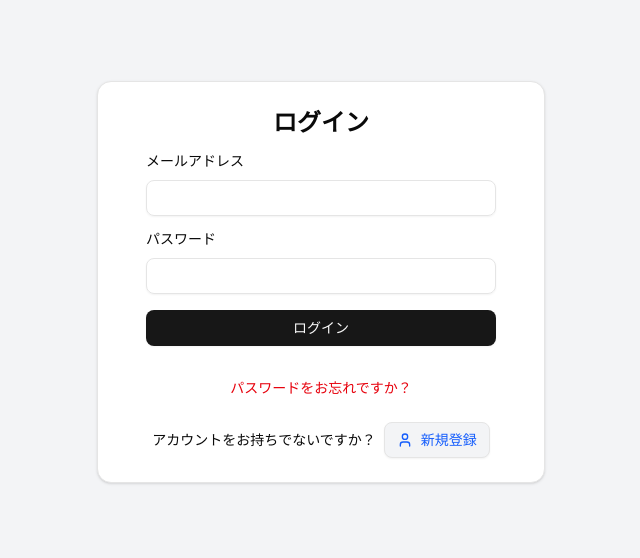
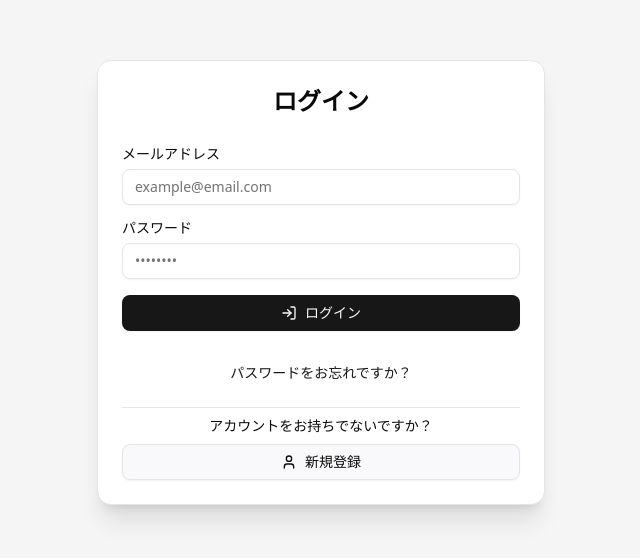
Before and after one commit to phyu-yuime/dashborad-app, a Next.js app: page / in a window 1280 px wide. Shown: the part 118-676 px from the top of the page, without its empty margins (319-959 px from the left). Built offline with nearby package versions, Linux system fonts and the light colour scheme.

Commit message:
feat:Add SWR for loginPage

```diff
--- a/features/login/LoginPage.tsx
+++ b/features/login/LoginPage.tsx
@@ -1,18 +1,18 @@
 'use client';
 
-import React, { useState } from 'react';
-import { useRouter } from 'next/navigation';
+import React, { useState, useEffect } from 'react';
+import { useRouter, useSearchParams } from 'next/navigation';
 import Link from 'next/link';
 import { Input } from '@/components/ui/input';
 import { Button } from '@/components/ui/button';
 import { Alert, AlertDescription, AlertTitle } from '@/components/ui/alert';
-import { Card, CardContent } from '@/components/ui/card';
+import { Card, CardContent, CardHeader, CardTitle } from '@/components/ui/card';
 import { Label } from '@/components/ui/label';
-import { Loader2, User } from 'lucide-react';
+import { Loader2, User, LogIn } from 'lucide-react';
 import { FormData } from '@/types/types';
+import useSWRMutation from 'swr/mutation';
 
-
-// Cookieから値を取得する関数
+// Get cookie function
 function getCookie(name: string) {
     if (typeof document === 'undefined') return null;
     const value = `; ${document.cookie}`;
@@ -21,11 +21,67 @@ function getCookie(name: string) {
     return null;
 }
 
+// Login fetcher function for SWR
+async function loginUser(url: string, { arg }: { arg: FormData }) {
+    // Get CSRF token from cookie
+    const csrfToken = getCookie('csrftoken');
+
+    const headers: Record<string, string> = {
+        'Content-Type': 'application/json',
+        'Accept': 'application/json',
+    };
+
+    if (csrfToken) {
+        headers['X-CSRFToken'] = csrfToken;
+    }
+
+    const response = await fetch(`${process.env.NEXT_PUBLIC_API_URL}${url}`, {
+        method: 'POST',
+        headers,
+        credentials: 'include',
+        body: JSON.stringify(arg),
+    });
+
+    const responseText = await response.text();
+    let data;
+
+    try {
+        data = JSON.parse(responseText);
+    } catch (e) {
+        throw new Error('Invalid server response');
+    }
+
+    if (!response.ok) {
+        throw new Error(data.error || `Login failed (${response.status})`);
+    }
+
+    return data;
+}
+
 const LoginPage = () => {
     const router = useRouter();
+    const searchParams = useSearchParams();
     const [formData, setFormData] = useState<FormData>({ email: '', password: '' });
-    const [error, setError] = useState<string>('');
-    const [isLoading, setIsLoading] = useState<boolean>(false);
+    const [registrationSuccess, setRegistrationSuccess] = useState(false);
+
+    // Use SWR mutation for login
+    const { trigger, error, isMutating, data } = useSWRMutation('/auth/login/', loginUser);
+
+    // Check for registration success message
+    useEffect(() => {
+        const registered = searchParams?.get('registered');
+        if (registered === 'true') {
+            setRegistrationSuccess(true);
+        }
+    }, [searchParams]);
+
+    // Handle successful login
+    useEffect(() => {
+        if (data && data.user) {
+            localStorage.setItem('user', JSON.stringify(data.user));
+            router.push('/dashboard');
+        }
+    }, [data, router]);
 
     const handleChange = (e: React.ChangeEvent<HTMLInputElement>) => {
         const { name, value } = e.target;
@@ -34,72 +90,39 @@ const LoginPage = () => {
 
     const handleSubmit = async (e: React.FormEvent) => {
         e.preventDefault();
-        setIsLoading(true);
-        setError('');
-
         try {
-            // 1. CSRFトークンをCookieにセット
-            // await fetch(`${process.env.NEXT_PUBLIC_API_URL}/auth/csrf/`, {
-            //     credentials: 'include',
-            // });
-
-            // 2. Cookieから取得
-            const csrfToken = getCookie('csrftoken');
-
-            const headers: Record<string, string> = {
-                'Content-Type': 'application/json',
-                'Accept': 'application/json',
-            };
-            if (csrfToken) {
-                headers['X-CSRFToken'] = csrfToken;
-            }
-
-            const response = await fetch(`${process.env.NEXT_PUBLIC_API_URL}/auth/login/`, {
-                method: 'POST',
-                headers,
-                credentials: 'include',
-                body: JSON.stringify(formData),
-            });
-
-            const responseText = await response.text();
-            let data;
-            try {
-                data = JSON.parse(responseText);
-            } catch (e) {
-                console.error('Invalid server response');
-                data = { error: 'Invalid server response' };
-            }
-
-            if (!response.ok) {
-                throw new Error(data.error || `Login failed (${response.status})`);
-            }
-
-            localStorage.setItem('user', JSON.stringify(data.user));
-            router.push('/dashboard');
+            await trigger(formData);
         } catch (err) {
             console.error('Login error:', err);
-            setError(err instanceof Error ? err.message : 'Login failed');
-        } finally {
-            setIsLoading(false);
         }
     };
 
     return (
-        <div className="flex items-center justify-center min-h-screen bg-gray-100 px-4">
-            <Card className="w-full max-w-md p-6">
+        <div className="flex items-center justify-center min-h-screen bg-muted px-4">
+            <Card className="w-full max-w-md shadow-xl">
+                <CardHeader>
+                    <CardTitle className="text-center text-2xl font-bold">ログイン</CardTitle>
+                </CardHeader>
                 <CardContent>
-                    <h1 className="text-2xl font-semibold text-center mb-4 text-black-500 ">ログイン</h1>
+                    {registrationSuccess && (
+                        <Alert className="mb-4 bg-green-50 border-green-300">
+                            <AlertTitle className="text-green-700">登録完了</AlertTitle>
+                            <AlertDescription className="text-green-600">
+                                登録が完了しました。ログインしてください。
+                            </AlertDescription>
+                        </Alert>
+                    )}
 
                     {error && (
                         <Alert variant="destructive" className="mb-4">
                             <AlertTitle>エラー</AlertTitle>
-                            <AlertDescription>{error}</AlertDescription>
+                            <AlertDescription>{error.message}</AlertDescription>
                         </Alert>
                     )}
 
                     <form onSubmit={handleSubmit} className="space-y-4">
-                        <div>
-                            <Label htmlFor="email" className='mb-[0.75rem]'>メールアドレス</Label>
+                        <div className="space-y-2">
+                            <Label htmlFor="email">メールアドレス</Label>
                             <Input
                                 id="email"
                                 name="email"
@@ -107,11 +130,13 @@ const LoginPage = () => {
                                 value={formData.email}
                                 onChange={handleChange}
                                 required
+                                className="bg-white"
+                                placeholder="example@email.com"
                             />
                         </div>
 
-                        <div>
-                            <Label htmlFor="password" className='mb-[0.75rem]'>パスワード</Label>
+                        <div className="space-y-2">
+                            <Label htmlFor="password">パスワード</Label>
                             <Input
                                 id="password"
                                 name="password"
@@ -119,26 +144,46 @@ const LoginPage = () => {
                                 value={formData.password}
                                 onChange={handleChange}
                                 required
+                                className="bg-white"
+                                placeholder="••••••••"
                             />
                         </div>
 
-                        <Button type="submit" className="w-full" disabled={isLoading}>
-                            {isLoading ? <Loader2 className="animate-spin h-4 w-4 mr-2" /> : 'ログイン'}
+                        <Button
+                            type="submit"
+                            className="w-full flex items-center justify-center gap-2"
+                            disabled={isMutating}
+                        >
+                            {isMutating ? (
+                                <Loader2 className="animate-spin h-4 w-4" />
+                            ) : (
+                                <>
+                                    <LogIn className="h-4 w-4" />
+                                    ログイン
+                                </>
+                            )}
                         </Button>
                     </form>
 
-                    <div className="mt-6 text-center space-y-2">
-                        <Link href="/forgot-password">
-                            <Button variant="link" className="text-sm text-red-600 p-0 cursor-pointer">
+                    <div className="mt-6 text-center space-y-4">
+                        <Link href="/forgot-password" className="block">
+                            <Button variant="link" className="text-sm text-primary p-0 cursor-pointer">
                                 パスワードをお忘れですか？
                             </Button>
                         </Link>
-                        <div className="flex items-center justify-center mt-4 space-x-2">
-                            <p className="text-sm ">
+
+                        <div className="pt-2 border-t">
+                            <p className="text-sm mb-2">
                                 アカウントをお持ちでないですか？
                             </p>
-                            <Link href="/register">
-                                <Button variant="outline" className="p-0 text-blue-600 bg-gray-100 cursor-pointer"> <User />新規登録</Button>
+                            <Link href="/register" className="block">
+                                <Button
+                                    variant="outline"
+                                    className="w-full flex items-center justify-center gap-2"
+                                >
+                                    <User className="h-4 w-4" />
+                                    新規登録
+                                </Button>
                             </Link>
                         </div>
                     </div>
```
